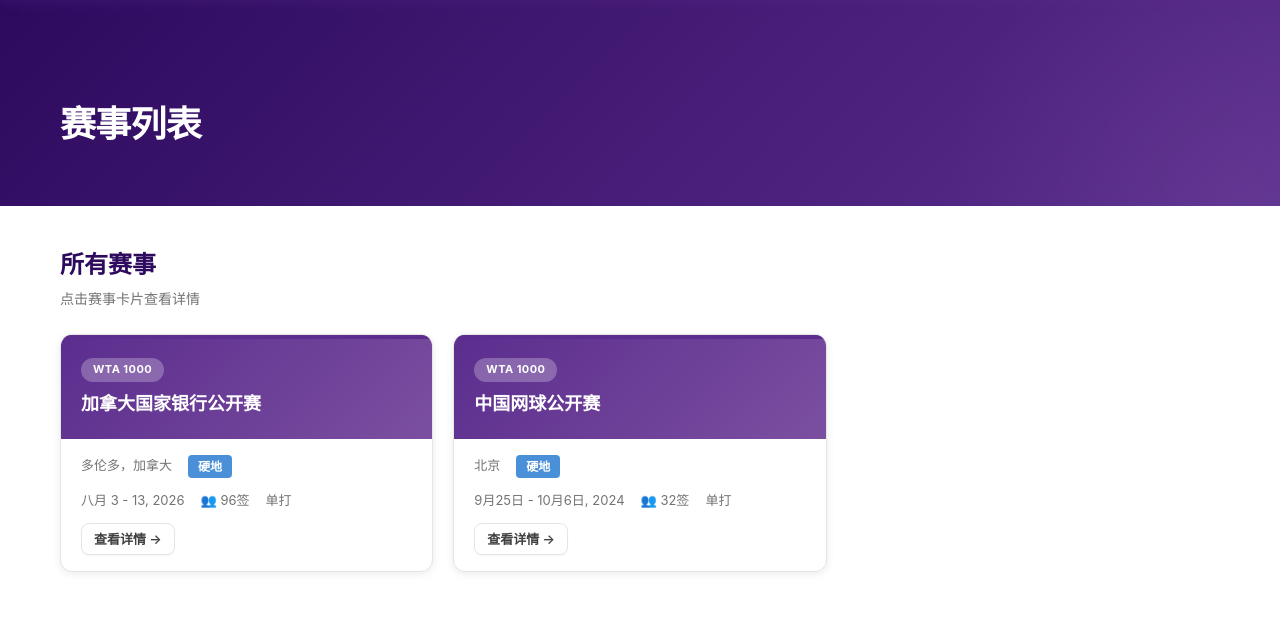
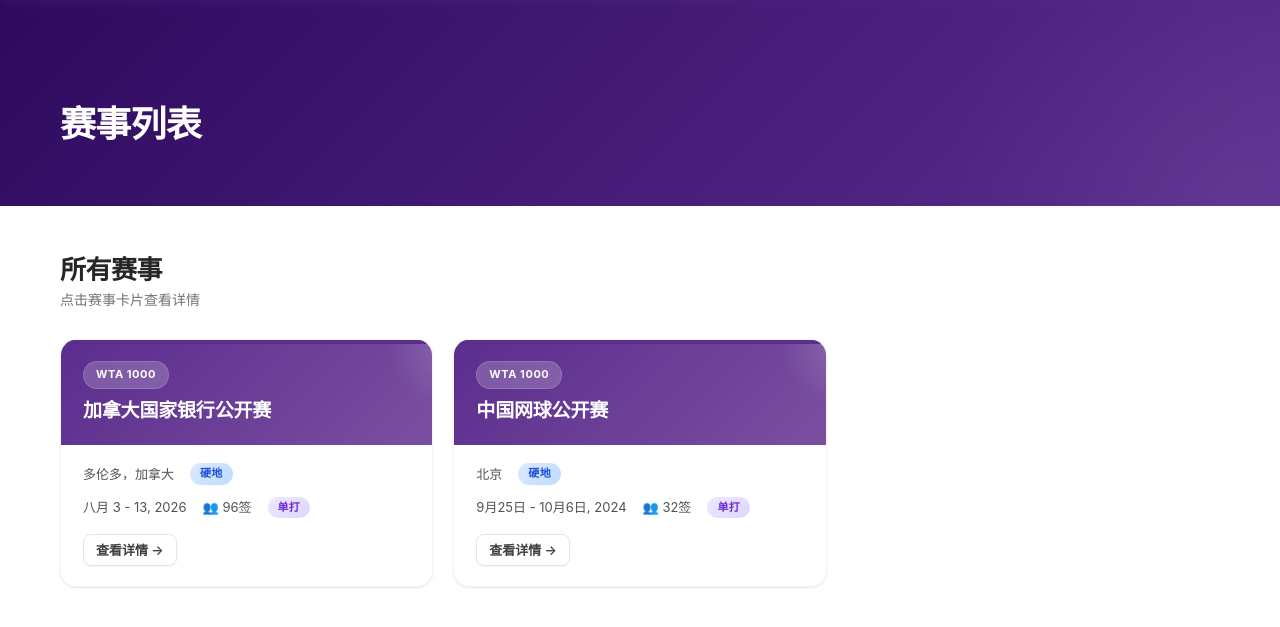
Before and after one commit to linbo98705/wta, a Flask app: page / in a window 1280 px wide. Shown: the part 48-675 px from the top of the page. Run offline with Flask 3, Linux system fonts and the light colour scheme; data comes from the database, SQL or seed files in the repository.

Commit message:
前端赛事列表风格同步管理后台：卡片、标签、标题全面现代化

```diff
--- a/static/css/style.css
+++ b/static/css/style.css
@@ -390,17 +390,51 @@ img { max-width: 100%; height: auto; }
 }
 
 .surface-tag {
-    display: inline-block;
-    padding: 2px 10px;
-    border-radius: 4px;
-    font-size: 0.75rem;
+    display: inline-flex;
+    align-items: center;
+    padding: 3px 10px;
+    border-radius: 999px;
+    font-size: 0.6875rem;
     font-weight: 700;
     text-transform: uppercase;
-}
-
-.surface-hard { background: #4A90D9; color: white; }
-.surface-clay { background: #C4602C; color: white; }
-.surface-grass { background: #4CAF50; color: white; }
+    letter-spacing: 0.03em;
+    line-height: 1.4;
+}
+
+.surface-hard {
+    background: linear-gradient(135deg, #DBEAFE 0%, #BFDBFE 100%);
+    color: #1D4ED8;
+}
+.surface-clay {
+    background: linear-gradient(135deg, #FFEDD5 0%, #FED7AA 100%);
+    color: #C2410C;
+}
+.surface-grass {
+    background: linear-gradient(135deg, #D1FAE5 0%, #A7F3D0 100%);
+    color: #047857;
+}
+
+.match-type-tag {
+    display: inline-flex;
+    align-items: center;
+    padding: 3px 10px;
+    border-radius: 999px;
+    font-size: 0.6875rem;
+    font-weight: 700;
+    line-height: 1.4;
+    text-transform: uppercase;
+    letter-spacing: 0.03em;
+}
+
+.match-type-tag.singles {
+    background: linear-gradient(135deg, #EDE9FE 0%, #DDD6FE 100%);
+    color: #6D28D9;
+}
+
+.match-type-tag.doubles {
+    background: linear-gradient(135deg, #CCFBF1 0%, #99F6E4 100%);
+    color: #0F766E;
+}
 
 /* ── Cards ──────────────────────────────── */
 .card {
@@ -487,13 +521,15 @@ img { max-width: 100%; height: auto; }
 
 .tournament-card {
     background: var(--white);
-    border-radius: var(--radius-lg);
-    box-shadow: var(--shadow);
-    border: 1px solid var(--gray-200);
+    border-radius: 16px;
+    box-shadow: 0 1px 3px rgba(0,0,0,0.04), 0 1px 2px rgba(0,0,0,0.06);
+    border: 1px solid var(--gray-100);
     overflow: hidden;
-    transition: all 0.2s ease;
+    transition: all 0.25s cubic-bezier(0.4, 0, 0.2, 1);
     cursor: pointer;
     position: relative;
+    display: flex;
+    flex-direction: column;
 }
 
 .tournament-card::before {
@@ -505,16 +541,17 @@ img { max-width: 100%; height: auto; }
     height: 4px;
     background: var(--purple);
     z-index: 1;
-    transition: height 0.2s ease;
-}
-
-.tournament-card.surface-hard::before { background: linear-gradient(90deg, #173F66, #2E6FAB); }
-.tournament-card.surface-clay::before { background: linear-gradient(90deg, #7A3315, #C4602C); }
-.tournament-card.surface-grass::before { background: linear-gradient(90deg, #1E5520, #357A35); }
+    transition: height 0.25s ease;
+}
+
+.tournament-card.surface-hard::before { background: linear-gradient(90deg, #173F66, #2E6FAB, #60A5FA); }
+.tournament-card.surface-clay::before { background: linear-gradient(90deg, #7A3315, #C4602C, #FB923C); }
+.tournament-card.surface-grass::before { background: linear-gradient(90deg, #1E5520, #357A35, #4ADE80); }
 
 .tournament-card:hover {
-    transform: translateY(-3px);
-    box-shadow: 0 8px 24px rgba(0,0,0,0.12);
+    transform: translateY(-4px);
+    box-shadow: 0 20px 25px -5px rgba(0,0,0,0.1), 0 8px 10px -6px rgba(0,0,0,0.06);
+    border-color: var(--gray-200);
 }
 
 .tournament-card:hover::before {
@@ -523,60 +560,98 @@ img { max-width: 100%; height: auto; }
 
 .tournament-card-header {
     background: linear-gradient(135deg, var(--purple), var(--purple-light));
-    padding: 20px;
+    padding: 20px 22px 22px;
     color: white;
     position: relative;
+    overflow: hidden;
+}
+
+.tournament-card-header::after {
+    content: '';
+    position: absolute;
+    top: -50%;
+    right: -20%;
+    width: 120px;
+    height: 120px;
+    background: radial-gradient(circle, rgba(255,255,255,0.15) 0%, transparent 70%);
+    border-radius: 50%;
 }
 
 .tournament-card-header .category-badge {
-    display: inline-block;
-    background: rgba(255,255,255,0.25);
-    padding: 3px 12px;
-    border-radius: 12px;
+    display: inline-flex;
+    align-items: center;
+    background: rgba(255,255,255,0.2);
+    backdrop-filter: blur(10px);
+    padding: 4px 12px;
+    border-radius: 999px;
     font-size: 0.6875rem;
     font-weight: 700;
-    letter-spacing: 0.04em;
+    letter-spacing: 0.05em;
     text-transform: uppercase;
-    margin-bottom: 8px;
+    margin-bottom: 10px;
+    border: 1px solid rgba(255,255,255,0.15);
 }
 
 .tournament-card-header h3 {
-    font-size: 1.125rem;
-    font-weight: 700;
+    font-size: 1.1875rem;
+    font-weight: 800;
+    line-height: 1.3;
+    letter-spacing: -0.01em;
+    position: relative;
+    z-index: 1;
 }
 
 /* Tournament Card Themes */
 .tournament-card.theme-hard .tournament-card-header {
-    background: linear-gradient(135deg, #173F66, #2E6FAB);
+    background: linear-gradient(135deg, #173F66 0%, #2E6FAB 50%, #3B82F6 100%);
 }
 .tournament-card.theme-us-open .tournament-card-header {
-    background: linear-gradient(135deg, #001A5E, #00288C);
+    background: linear-gradient(135deg, #001A5E 0%, #00288C 50%, #1E40AF 100%);
 }
 .tournament-card.theme-clay .tournament-card-header {
-    background: linear-gradient(135deg, #7A3315, #C4602C);
+    background: linear-gradient(135deg, #7A3315 0%, #C4602C 50%, #EA580C 100%);
 }
 .tournament-card.theme-grass .tournament-card-header {
-    background: linear-gradient(135deg, #1E5520, #357A35);
+    background: linear-gradient(135deg, #1E5520 0%, #357A35 50%, #10B981 100%);
 }
 .tournament-card.theme-purple-orange .tournament-card-header {
-    background: linear-gradient(135deg, #2D0A5E, #E8590C);
+    background: linear-gradient(135deg, #2D0A5E 0%, #7C3AED 50%, #E8590C 100%);
 }
 
 .tournament-card-body {
-    padding: 16px 20px;
+    padding: 18px 22px 20px;
+    flex: 1;
+    display: flex;
+    flex-direction: column;
+    gap: 12px;
 }
 
 .tournament-card-info {
     display: flex;
-    gap: 16px;
+    flex-wrap: wrap;
+    gap: 10px 16px;
     font-size: 0.8125rem;
-    color: var(--gray-500);
-    margin-bottom: 12px;
+    color: var(--gray-600);
+    align-items: center;
+}
+
+.tournament-card-info > span {
+    display: inline-flex;
+    align-items: center;
+    gap: 5px;
+}
+
+.tournament-card-info .fi {
+    width: 14px;
+    height: 14px;
+    color: var(--gray-400);
 }
 
 .tournament-card-actions {
     display: flex;
     gap: 8px;
+    margin-top: auto;
+    padding-top: 4px;
 }
 
 /* ── Buttons ───────────────────────────── */
@@ -2178,23 +2253,31 @@ img { max-width: 100%; height: auto; }
 
 /* ── Section ───────────────────────────── */
 .section {
-    padding: 40px 0;
+    padding: 48px 0;
 }
 
 .section-header {
-    margin-bottom: 24px;
+    margin-bottom: 28px;
+    display: flex;
+    align-items: flex-end;
+    justify-content: space-between;
+    gap: 16px;
+    flex-wrap: wrap;
 }
 
 .section-header h2 {
-    font-size: 1.5rem;
+    font-size: 1.625rem;
     font-weight: 800;
-    color: var(--purple-dark);
+    color: var(--gray-800);
     margin-bottom: 4px;
+    letter-spacing: -0.02em;
+    line-height: 1.2;
 }
 
 .section-header p {
     color: var(--gray-500);
     font-size: 0.875rem;
+    font-weight: 500;
 }
 
 /* ── Admin Panel ───────────────────────── */
```
